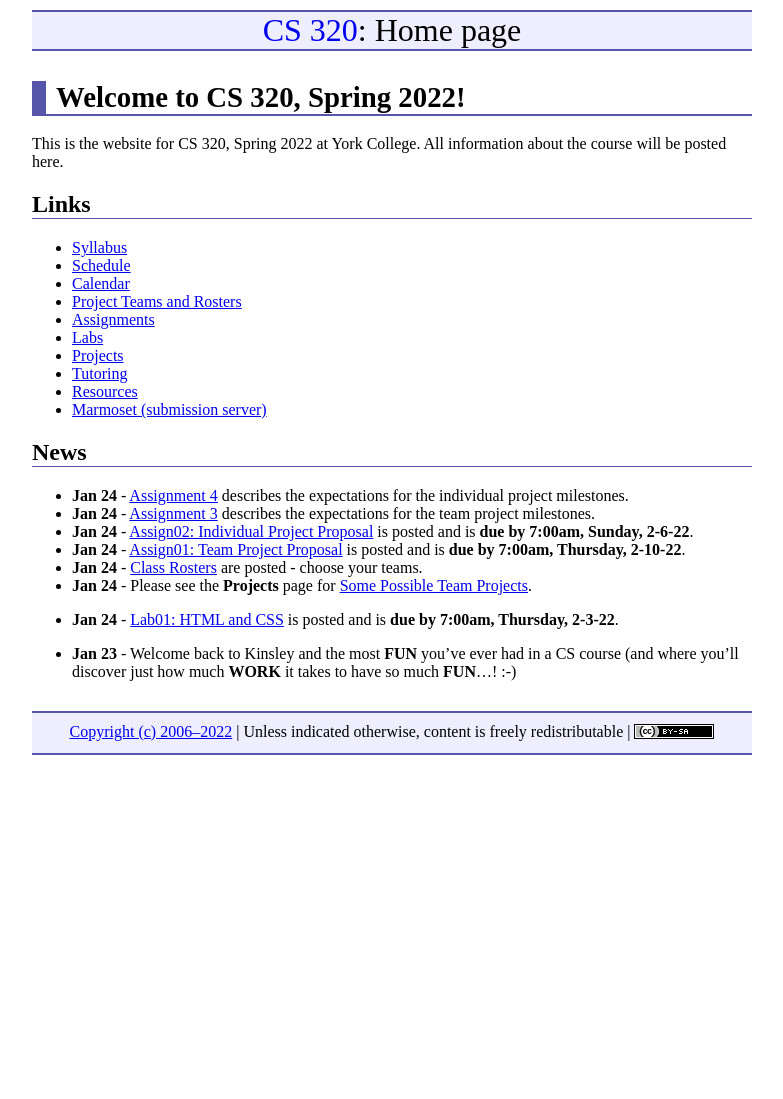
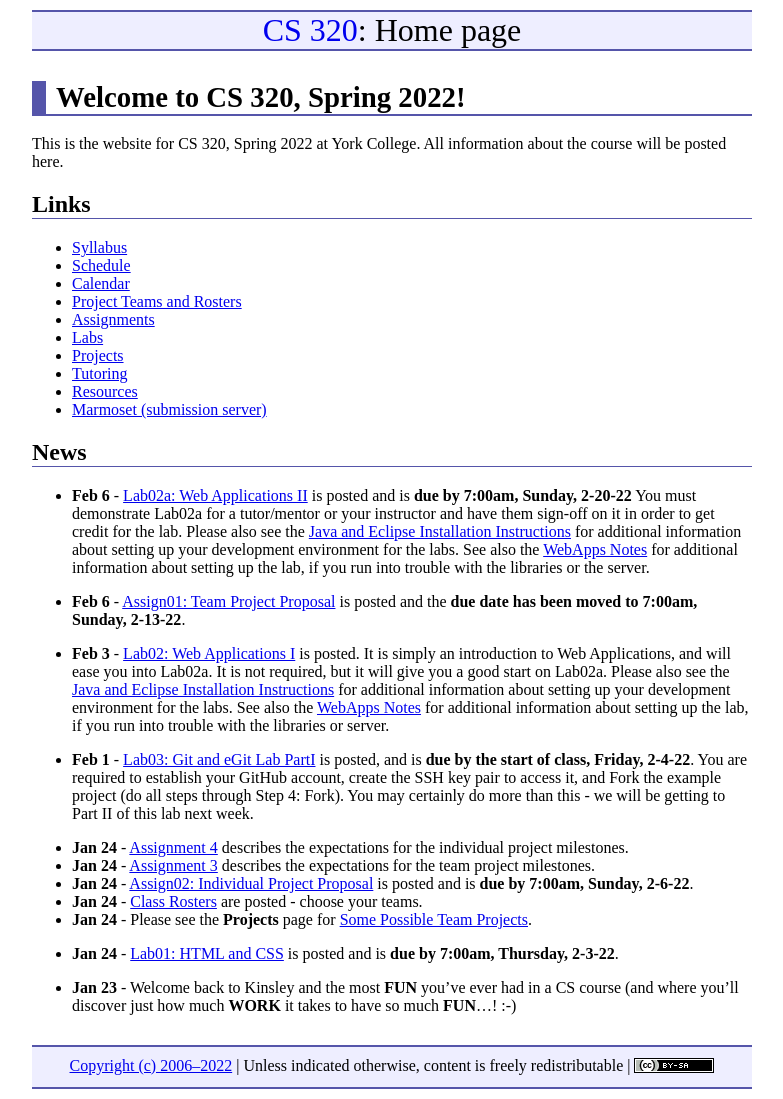
Before and after one commit to ycpcs/cs320-spring2022, a Jekyll site: the page built from index.md, in a window 1280 px wide. Shown: the whole page, without its empty margins (248-1031 px from the left). Built offline with Jekyll 4.4.1, drawn with Linux system fonts in a browser that asks for light colours; before the commit the page ends 900 px from its top, so only the background shows below that.

Commit message:
updated lab02a due date and assign01 due date

```diff
--- a/index.md
+++ b/index.md
@@ -78,18 +78,20 @@ All information about the course will be posted here.
 * **Feb 3** - [Assignment 4: Individual Project Milestones](assign/assign04.html) **Individual Milestone 1: Baseline** is **due on Monday, 2-17-20**.  This will be an informal (at your desk) 2-4 minute (max) in-class demonstration of your progress, to date.
 * **Feb 3** - Lab02a: Web Applications II **due date has been moved to 7:00am, Monday, 2-10-20**.  Please also see the [WebApps Notes](labs/lab02_notes.html) for additional information about setting up the lab.
 
-* **Jan 27** - [Lab02a: Web Applications II](labs/lab02a.html) is posted.  It is **due by 7:00am, Monday, 2-10-20**.  Please also see the [WebApps Notes](labs/lab02_notes.html) for additional information about setting up the lab.
-* **Jan 27** - [Lab02: Web Applications I](labs/lab02.html) is posted.  It is simply an introduction to Web Applications, and will ease you into Lab02a.  It is not required, but it will give you a good start on Lab02a.  Please also see the [WebApps Notes](labs/lab02_notes.html) for additional information about setting up the lab.
-* **Jan 27** - [Lab03: Git and eGit Lab PartI](labs/lab03.html) is posted, and is **due by the start of class, Wednesday, 1-29-20**.  You are required to establish your GitHub account, create the SSH key pair to access it, and Fork the example project (do all steps through Step 4: Fork).  You may certainly do more than this - we will be getting to Part II of this lab next week.
-
-* **Jan 24** - Lab01: HTML & CSS **due date has been moved to 7:00am, Monday, 1-27-20**
 
 -->
+
+* **Feb 6** - [Lab02a: Web Applications II](labs/lab02a.html) is posted and is **due by 7:00am, Sunday, 2-20-22**  You must demonstrate Lab02a for a tutor/mentor or your instructor and have them sign-off on it in order to get credit for the lab.  Please also see the [Java and Eclipse Installation Instructions](labs/Eclipse-Java-Installation.html) for additional information about setting up your development environment for the labs.  See also the [WebApps Notes](labs/lab02_notes.html) for additional information about setting up the lab, if you run into trouble with the libraries or the server.
+
+* **Feb 6** - [Assign01: Team Project Proposal](assign/assign01.html) is posted and the **due date has been moved to 7:00am, Sunday, 2-13-22**.
+
+* **Feb 3** - [Lab02: Web Applications I](labs/lab02.html) is posted.  It is simply an introduction to Web Applications, and will ease you into Lab02a.  It is not required, but it will give you a good start on Lab02a.  Please also see the [Java and Eclipse Installation Instructions](labs/Eclipse-Java-Installation.html) for additional information about setting up your development environment for the labs.  See also the [WebApps Notes](labs/lab02_notes.html) for additional information about setting up the lab, if you run into trouble with the libraries or server.
+
+* **Feb 1** - [Lab03: Git and eGit Lab PartI](labs/lab03.html) is posted, and is **due by the start of class, Friday, 2-4-22**.  You are required to establish your GitHub account, create the SSH key pair to access it, and Fork the example project (do all steps through Step 4: Fork).  You may certainly do more than this - we will be getting to Part II of this lab next week.
 
 * **Jan 24** - [Assignment 4](assign/assign04.html) describes the expectations for the individual project milestones.
 * **Jan 24** - [Assignment 3](assign/assign03.html) describes the expectations for the team project milestones.
 * **Jan 24** - [Assign02: Individual Project Proposal](assign/assign02.html) is posted and is **due by 7:00am, Sunday, 2-6-22**.
-* **Jan 24** - [Assign01: Team Project Proposal](assign/assign01.html) is posted and is **due by 7:00am, Thursday, 2-10-22**.
 * **Jan 24** - [Class Rosters](teams-and-rosters/index.html) are posted - choose your teams.
 * **Jan 24** - Please see the **Projects** page for [Some Possible Team Projects](projects/index.html).
 * **Jan 24** - [Lab01: HTML and CSS](labs/lab01.html) is posted and is **due by 7:00am, Thursday, 2-3-22**.
```
Also changed, not shown: assign/index.md (+1 -1 lines), labs/index.md (+1 -1 lines), 2 other files.
